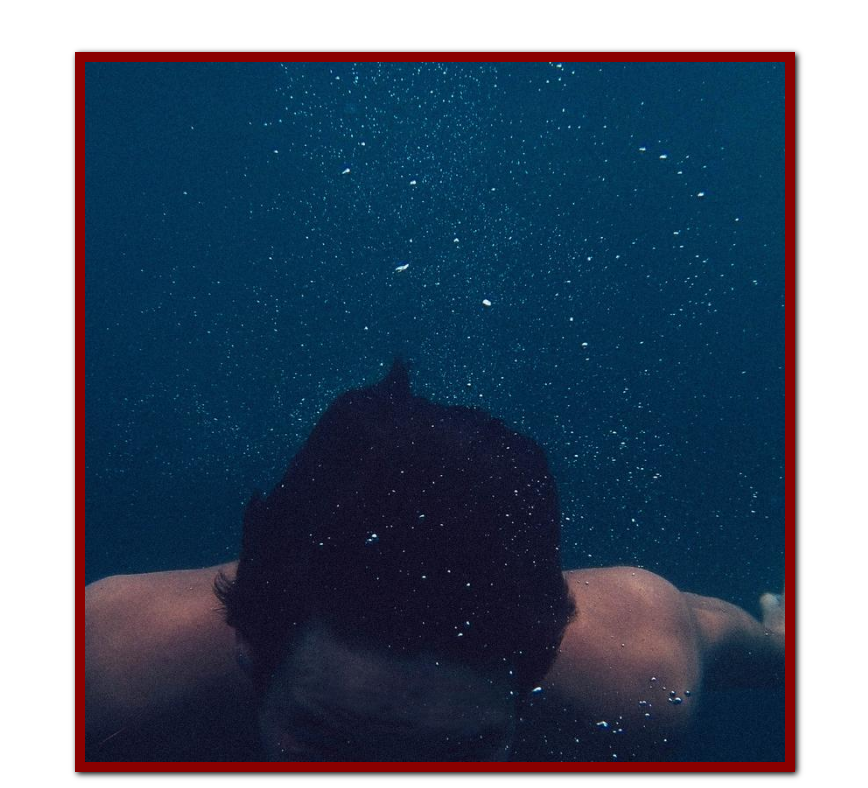
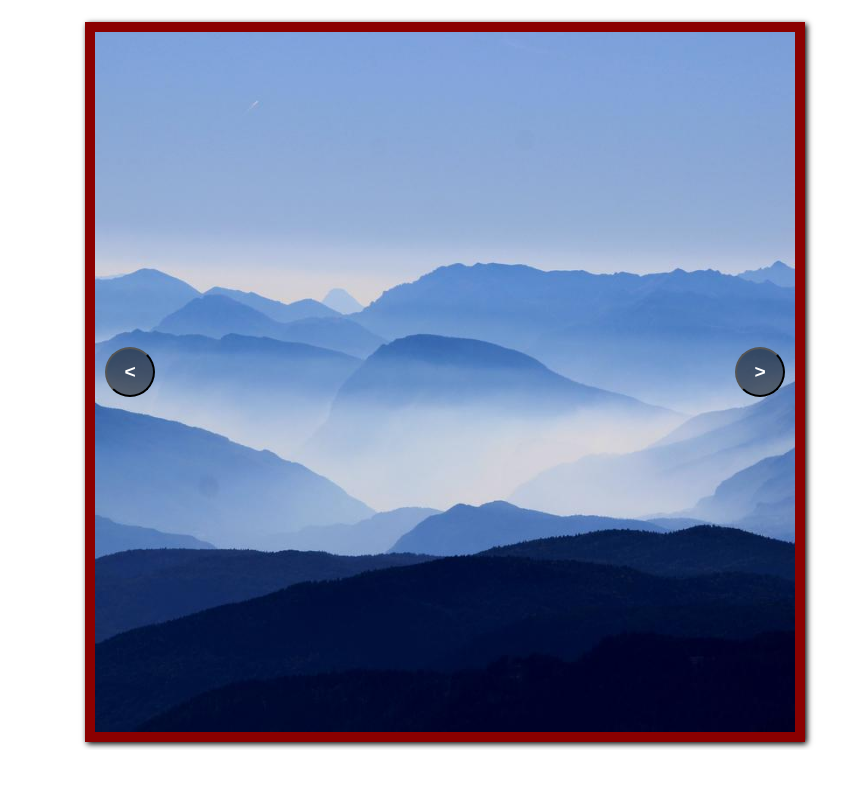
Before and after one commit to clmb00/vue-hello, a plain HTML site: page index.html in a window 1280 px wide. Shown: the part 104-892 px from the top of the page, without its empty margins (205-1073 px from the left). After the commit the page ends 854 px from the top, so only its background shows below. Drawn offline with nearby package versions, Linux system fonts and the light colour scheme.

Commit message:
[add] carousel images

```diff
--- a/css/style.css
+++ b/css/style.css
@@ -56,9 +56,8 @@ p{
 img{
   border: 10px solid black;
   box-shadow: 2px 2px 6px black;
-  margin-top: 50px;
-  width: 700px;
-  height: 700px;
+  width: 100%;
+  height: 100%;
 }
 
 img.border_red{
@@ -72,3 +71,38 @@ img.border_green{
 img.border_blue{
   border-color: darkblue;
 }
+
+.container_img{
+  width: 700px;
+  height: 700px;
+  margin: 20px auto;
+  position: relative;
+}
+
+button.arrows{
+  cursor: pointer;
+  position: absolute;
+  top: calc(50% - 25px);
+  width: 50px;
+  height: 50px;
+  border-radius: 50%;
+  background-color: rgba(0, 0, 0, .5);
+  color: white;
+  font-weight: bold;
+  font-size: 1.2rem;
+  display: flex;
+  justify-content: center;
+  align-items: center;
+}
+
+button.arrows:hover{
+  filter: brightness(2);
+}
+
+button.arrows.left{
+  left: 20px;
+}
+
+button.arrows.right{
+  left: calc(100% - 50px);
+}
--- a/index.html
+++ b/index.html
@@ -13,8 +13,12 @@
     <p>Bentornato <strong :class="accentColor">{{name}} {{surname}}</strong>, quale immagine ti rappresenta <strong :class="accentColor">oggi</strong> ?</p>
     <button @click="changeColor('red')" class="btnColor red"></button>
     <button @click="changeColor('green')" class="btnColor green"></button>
-    <button @click="changeColor('blue')" class="btnColor blue"></button><br>
-    <img :src="'./img/' + pathImg + '.jpg'" :alt="pathImg" :class="borderColor">
+    <button @click="changeColor('blue')" class="btnColor blue"></button>
+    <div class="container_img">
+      <img :src="'./img/' + pathArray[indexCarousel] + '.jpg'" :alt="pathArray[indexCarousel]" :class="borderColor">
+      <button class="arrows left" @click="changeCarousel(false)"> < </button>
+      <button class="arrows right" @click="changeCarousel(true)"> > </button>
+    </div>
   </div>
 
   <script src="./js/script.js"></script>
--- a/js/script.js
+++ b/js/script.js
@@ -7,7 +7,8 @@ createApp({
       name: 'Mario',
       surname: 'Rossi',
       accentColor: 'text_red',
-      pathImg: 'underwater',
+      pathArray: ['blue_landscape', 'city_grey', 'cliff_sea', 'forest', 'underwater'],
+      indexCarousel: 0,
       borderColor: 'border_red'
     }
   },
@@ -17,6 +18,16 @@ createApp({
     changeColor(color){
       this.accentColor = 'text_' + color;
       this.borderColor = 'border_' + color;
+    },
+
+    changeCarousel(right){
+      if(right){
+        this.indexCarousel++;
+        if(this.indexCarousel == this.pathArray.length) this.indexCarousel = 0;
+      } else {
+        this.indexCarousel--;
+        if(this.indexCarousel == -1) this.indexCarousel = this.pathArray.length - 1;
+      }
     }
 
   }
```
